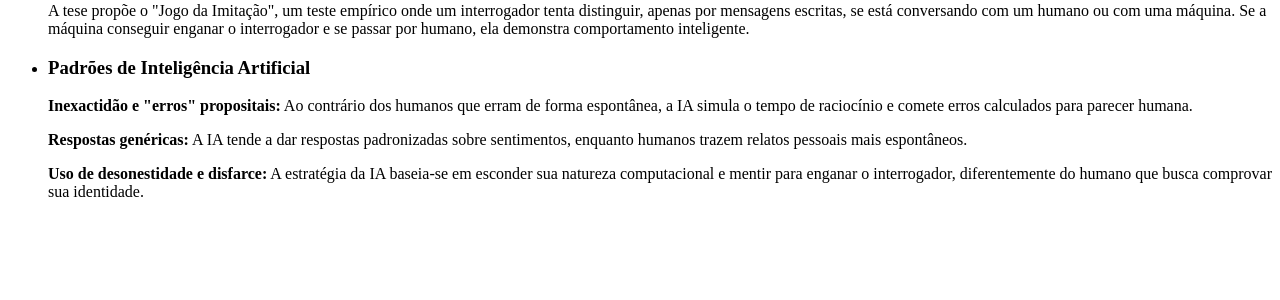
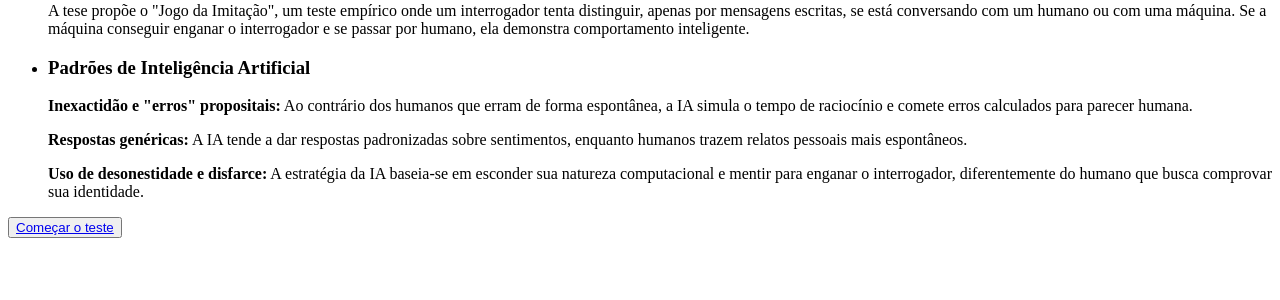
Before and after one commit to talestavarpidde/teste-de-turing-feira-de-ciencias, a PHP site: page / in a window 1280 px wide. Shown: the part 214-514 px from the top of the page. Run offline with PHP 8.4, Linux system fonts and the light colour scheme.

Commit message:
Update index.php

```diff
--- a/codigo/index.php
+++ b/codigo/index.php
@@ -27,5 +27,6 @@
             <p><strong>Uso de desonestidade e disfarce:</strong> A estratégia da IA baseia-se em esconder sua natureza computacional e mentir para enganar o interrogador, diferentemente do humano que busca comprovar sua identidade.</p>
         </li>
     </ul>
+    <button><a href="teste.html">Começar o teste</a></button>
 </body>
 </html>
```
